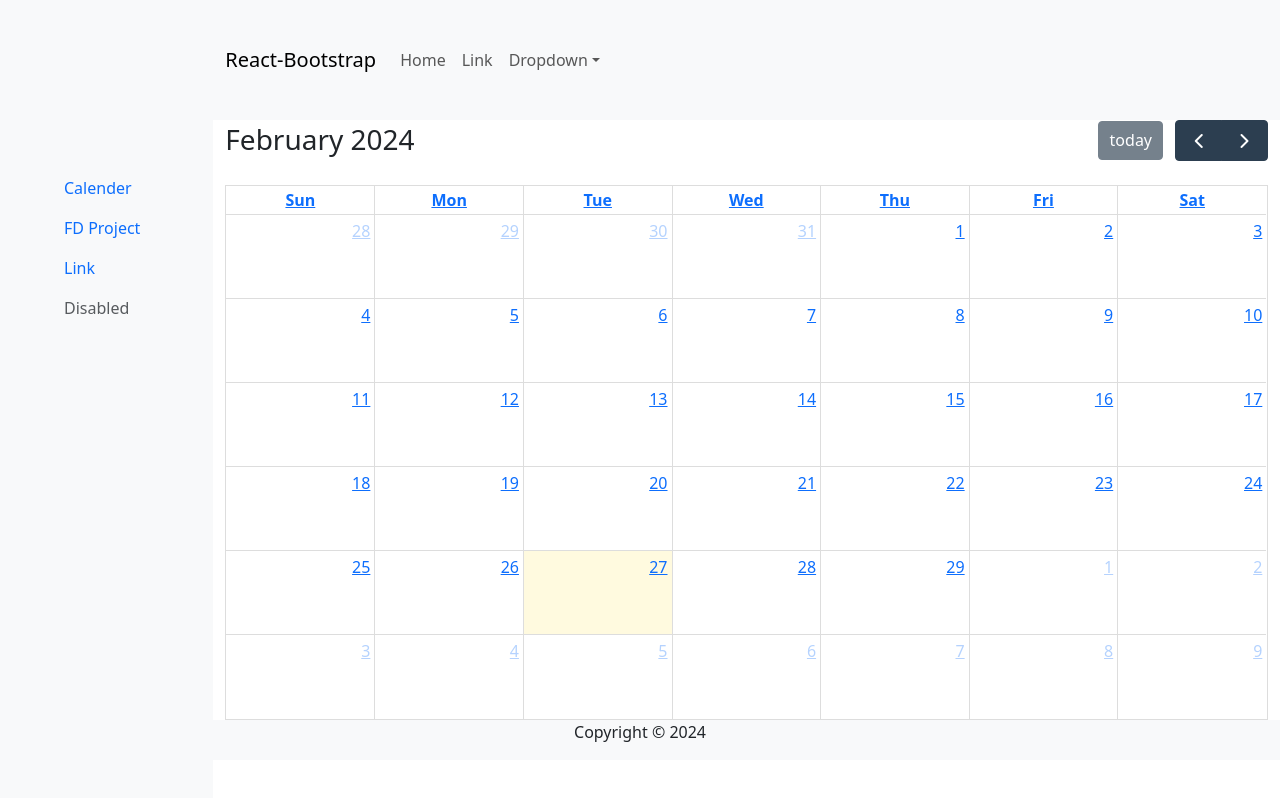
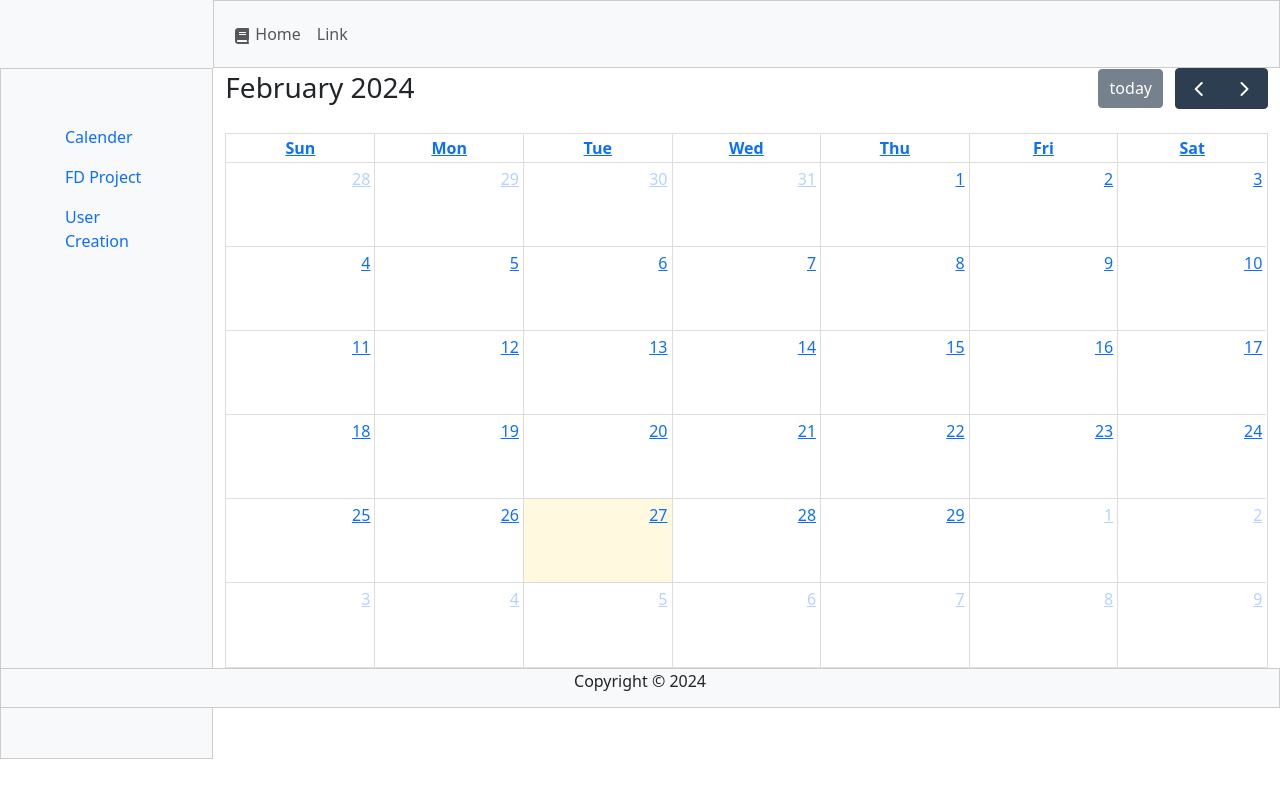
Before and after one commit to ShashithAdithyaWijerathne/smart-admin-frontend, a React (Create React App) app: page /calender in a window 1280 px wide. Built offline with nearby package versions, Linux system fonts and the light colour scheme.

Commit message:
Add styles to the dashboard page

```diff
--- a/package.json
+++ b/package.json
@@ -21,6 +21,7 @@
     "react-calendar": "^4.8.0",
     "react-datepicker": "^6.2.0",
     "react-dom": "^18.2.0",
+    "react-icons": "^5.0.1",
     "react-router-dom": "^6.22.2",
     "react-scripts": "5.0.1",
     "react-select": "^5.8.0",
--- a/src/Screens/dashboard/dashboard.css
+++ b/src/Screens/dashboard/dashboard.css
@@ -3,7 +3,7 @@
   bottom: 0;
   width: 100%;
   background-color: #f8f9fa;
-
+  border: 1px solid #ccc;
   height: 5vh;
 }
 .footer-container {
--- a/src/Screens/dashboard/dashboard.js
+++ b/src/Screens/dashboard/dashboard.js
@@ -4,6 +4,7 @@ import { useLocation, useNavigate } from "react-router-dom";
 import Calender from "./calender";
 import FdProduct from "../fdProduct/fdProduct";
 import "./dashboard.css";
+import { FaBook } from "react-icons/fa";
 // import FullCalendar from "@fullcalendar/react";
 // import dayGridPlugin from "@fullcalendar/daygrid";
 
@@ -37,29 +38,20 @@ function App() {
         <div class="row">
           <div class="bg-body-tertiary col-2"></div>
           <div class="col" style={{ padding: 0 }}>
-            <Navbar expand="lg" className="bg-body-tertiary">
-              <Container>
-                <Navbar.Brand href="#home">React-Bootstrap</Navbar.Brand>
+            <Navbar
+              expand="lg"
+              className="bg-body-tertiary"
+              style={{ border: "1px solid #ccc" }}
+            >
+              <Container style={{ paddingTop: "5px", paddingBottom: "5px" }}>
                 <Navbar.Toggle aria-controls="basic-navbar-nav" />
                 <Navbar.Collapse id="basic-navbar-nav">
                   <Nav className="me-auto">
-                    <Nav.Link href="#home">Home</Nav.Link>
+                    <Nav.Link href="#home">
+                      <FaBook style={{ marginRight: "5px" }} />
+                      <span className="nav-link-text">Home</span>
+                    </Nav.Link>
                     <Nav.Link href="#link">Link</Nav.Link>
-                    <NavDropdown title="Dropdown" id="basic-nav-dropdown">
-                      <NavDropdown.Item href="#action/3.1">
-                        Action
-                      </NavDropdown.Item>
-                      <NavDropdown.Item href="#action/3.2">
-                        Another action
-                      </NavDropdown.Item>
-                      <NavDropdown.Item href="#action/3.3">
-                        Something
-                      </NavDropdown.Item>
-                      <NavDropdown.Divider />
-                      <NavDropdown.Item href="#action/3.4">
-                        Separated link
-                      </NavDropdown.Item>
-                    </NavDropdown>
                   </Nav>
                 </Navbar.Collapse>
               </Container>
@@ -74,7 +66,10 @@ function App() {
         <Col xs lg="2" style={{ position: "fixed", top: `${navHeight}px` }}>
           <div
             className="bg-light p-5"
-            style={{ height: `calc(100vh - ${navHeight}px)` }}
+            style={{
+              height: `calc(94.9vh - ${navHeight}px)`,
+              border: "1px solid #ccc",
+            }}
           >
             <Nav defaultActiveKey="/home" className="flex-column">
               <Nav.Link
@@ -94,9 +89,13 @@ function App() {
               >
                 FD Project
               </Nav.Link>
-              <Nav.Link eventKey="link-2">Link</Nav.Link>
-              <Nav.Link eventKey="disabled" disabled>
-                Disabled
+              <Nav.Link
+                onClick={() => {
+                  history(`/user-creation`);
+                }}
+                eventKey={pathname === `/user-creation`}
+              >
+                User Creation
               </Nav.Link>
             </Nav>
           </div>
@@ -105,9 +104,10 @@ function App() {
         <Col
           style={{
             overflowY: "auto",
-            maxHeight: `calc(95vh - ${navHeight}px)`,
+            maxHeight: `calc(94.9vh - ${navHeight}px)`,
           }}
         >
+          {pathname === `/dashboard` && <Calender />}
           {pathname === `/fdProject` && <FdProduct />}
           {pathname === `/calender` && <Calender />}
         </Col>
@@ -118,7 +118,11 @@ function App() {
           <Row>
             <Col>
               <p
-                style={{ textAlign: "center", height: "5vh", marginBottom: 0 }}
+                style={{
+                  textAlign: "center",
+                  height: "5vh",
+                  marginBottom: 0,
+                }}
               >
                 Copyright © {new Date().getFullYear()}
               </p>
```
Also changed, not shown: 1 other file (tests, documents, lock files or other folders).
